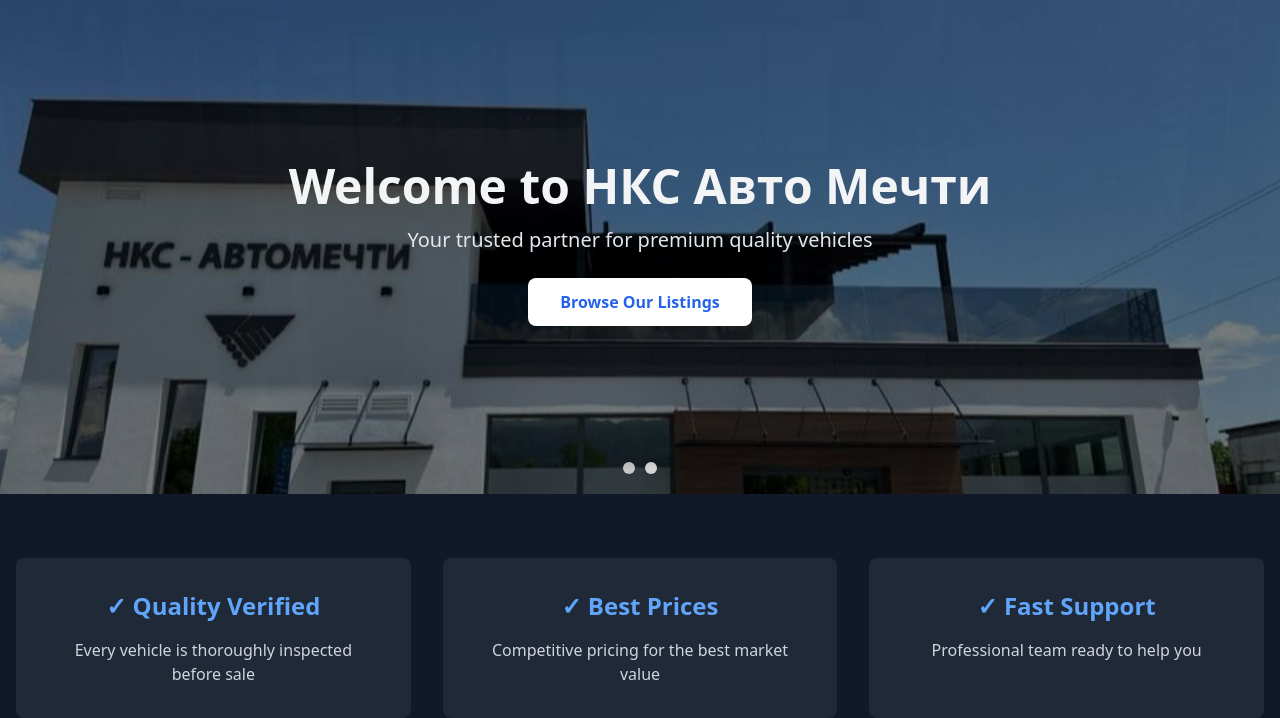
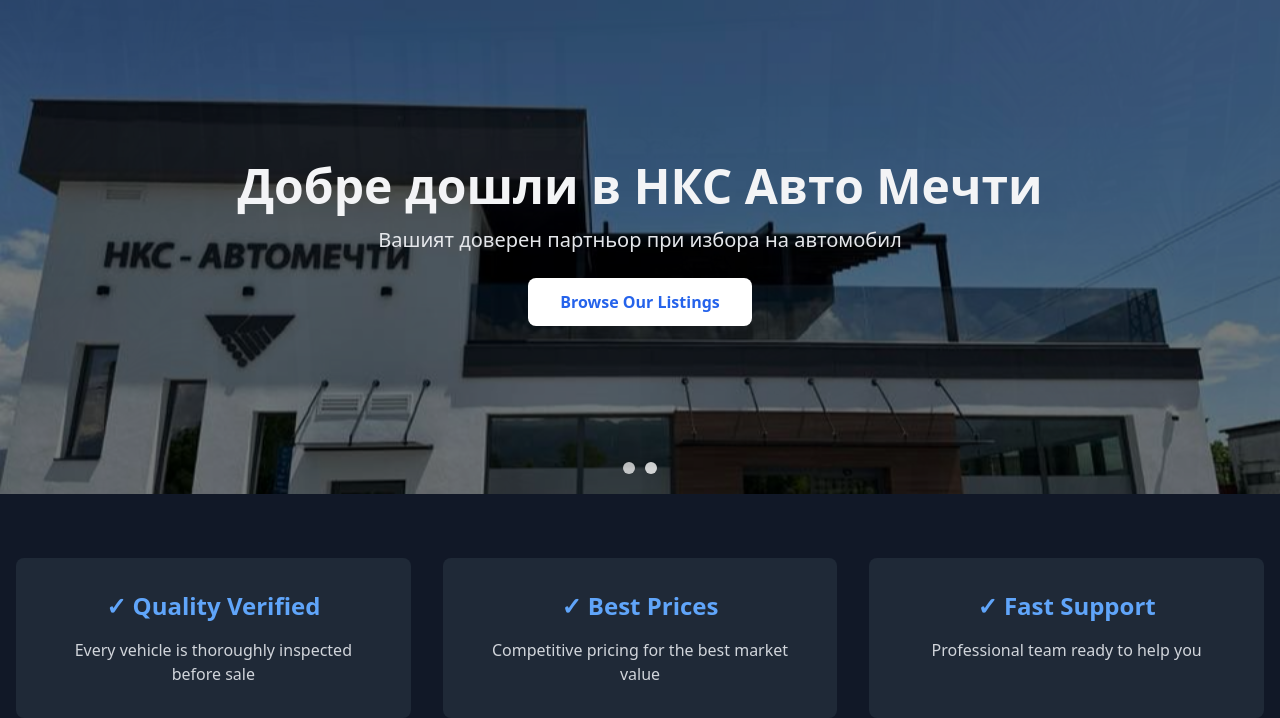
Before and after one commit to StefanChervenkov/avtomechti-website, a website: page index.html in a window 1280 px wide. Shown: the part 86-804 px from the top of the page. Drawn offline with nearby package versions, Linux system fonts and the light colour scheme.

Commit message:
Change text

```diff
--- a/index.html
+++ b/index.html
@@ -89,8 +89,8 @@
     <!-- Overlay with Text -->
     <div class="overlay">
       <div class="text-center">
-        <h1 class="text-5xl font-bold mb-4">Welcome to НКС Авто Мечти</h1>
-        <p class="text-xl text-gray-200">Your trusted partner for premium quality vehicles</p>
+        <h1 class="text-5xl font-bold mb-4">Добре дошли в НКС Авто Мечти</h1>
+        <p class="text-xl text-gray-200">Вашият доверен партньор при избора на автомобил</p>
         <a href="listings.html" class="inline-block mt-6 bg-white text-blue-600 px-8 py-3 rounded-lg font-bold hover:bg-gray-100 transition">
           Browse Our Listings
         </a>
```
